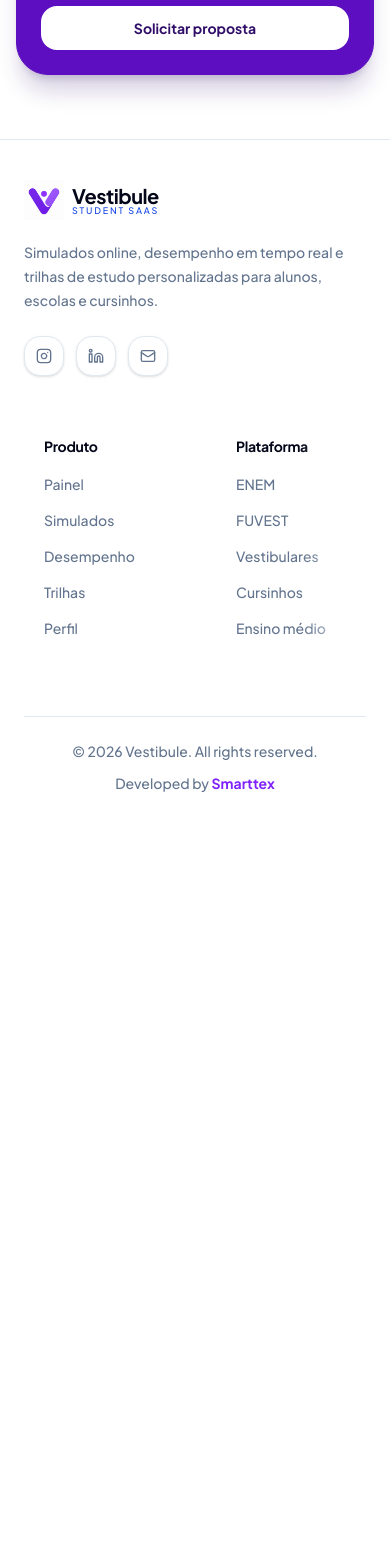
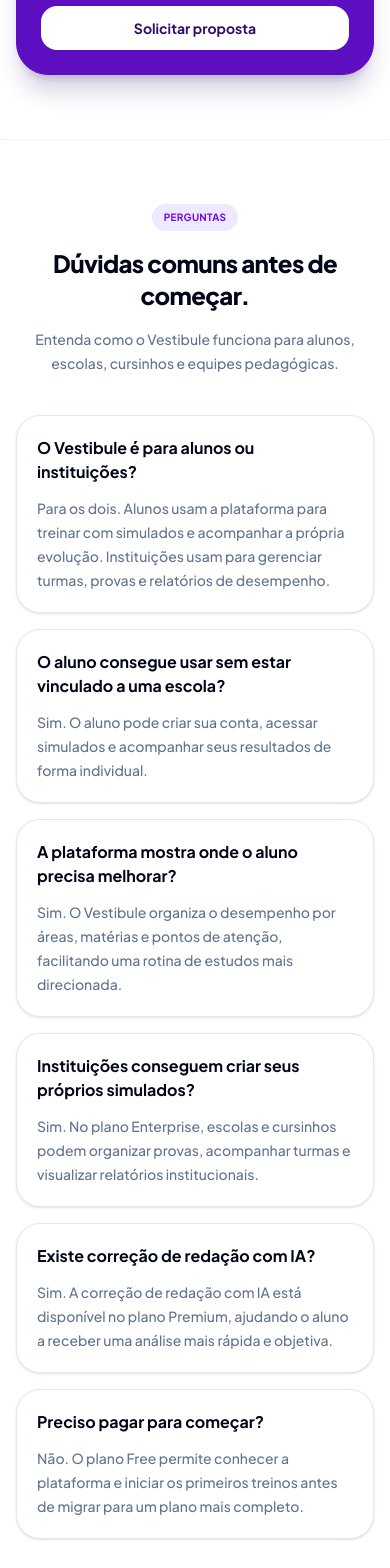
Before and after one commit to pbotelhodev/vestibule-v2, a React (Vite) app in the folder frontend/: page / in a window 390 px wide. Shown: the part 6000-7568 px from the top of the page. Before the commit the page ends 6833 px from the top, so only its background shows below. Built offline with nearby package versions, Linux system fonts and the light colour scheme.

Commit message:
Estilização de FAQs finalizada

```diff
--- a/frontend/src/components/Header.jsx
+++ b/frontend/src/components/Header.jsx
@@ -23,6 +23,10 @@
     label: "Planos",
     path: "#planos",
   },
+  {
+    label: "FAQs",
+    path: "#perguntas",
+  }
 ];
 
 const Header = () => {
@@ -74,7 +78,7 @@
               hover:text-violet-700 hover:shadow-md
             "
           >
-            <span className="relative z-10">Portal do aluno</span>
+            <span className="relative z-10">Acessar Portal</span>
 
             <span
               className="
@@ -157,7 +161,7 @@
                 hover:text-violet-700
               "
             >
-              <span className="relative z-10">Portal do aluno</span>
+              <span className="relative z-10">Acessar Portal</span>
 
               <span
                 className="
--- a/frontend/src/pages/LandingHome.jsx
+++ b/frontend/src/pages/LandingHome.jsx
@@ -9,6 +9,7 @@
 /* Services */
 import { recursos } from "../services/recursos";
 import { planos } from "../services/planos";
+import { faqs } from "../services/faqs";
 
 const LandingPage = () => {
   const markups =
@@ -361,6 +362,43 @@
             ))}
           </div>
         </section>
+        {/* Perguntas frequentes */}
+        <section
+          id="perguntas"
+          className="relative mx-auto max-w-7xl border-t border-dotted border-purple-100 px-4 py-16 sm:px-6 sm:py-20"
+        >
+          {/* Header */}
+          <div className="mx-auto flex max-w-2xl flex-col items-center gap-4 text-center">
+            <div className={markups}>Perguntas</div>
+
+            <h2 className="text-2xl font-extrabold tracking-tight text-slate-950 sm:text-3xl lg:text-4xl">
+              Dúvidas comuns antes de começar.
+            </h2>
+
+            <p className="max-w-xl text-sm leading-6 text-slate-500 sm:text-base">
+              Entenda como o Vestibule funciona para alunos, escolas, cursinhos
+              e equipes pedagógicas.
+            </p>
+          </div>
+
+          {/* Lista */}
+          <div className="mx-auto mt-10 grid max-w-5xl gap-4 lg:grid-cols-2">
+            {faqs.map((faq) => (
+              <div
+                key={faq.question}
+                className="rounded-3xl border border-slate-200 bg-white p-5 shadow-sm transition hover:-translate-y-1 hover:border-violet-200 hover:shadow-lg sm:p-6"
+              >
+                <h3 className="text-base font-bold text-slate-950">
+                  {faq.question}
+                </h3>
+
+                <p className="mt-3 text-sm leading-6 text-slate-500">
+                  {faq.answer}
+                </p>
+              </div>
+            ))}
+          </div>
+        </section>
       </main>
 
       <Footer />
--- /dev/null
+++ b/frontend/src/services/faqs.js
@@ -0,0 +1,32 @@
+export const faqs = [
+  {
+    question: "O Vestibule é para alunos ou instituições?",
+    answer:
+      "Para os dois. Alunos usam a plataforma para treinar com simulados e acompanhar a própria evolução. Instituições usam para gerenciar turmas, provas e relatórios de desempenho.",
+  },
+  {
+    question: "O aluno consegue usar sem estar vinculado a uma escola?",
+    answer:
+      "Sim. O aluno pode criar sua conta, acessar simulados e acompanhar seus resultados de forma individual.",
+  },
+  {
+    question: "A plataforma mostra onde o aluno precisa melhorar?",
+    answer:
+      "Sim. O Vestibule organiza o desempenho por áreas, matérias e pontos de atenção, facilitando uma rotina de estudos mais direcionada.",
+  },
+  {
+    question: "Instituições conseguem criar seus próprios simulados?",
+    answer:
+      "Sim. No plano Enterprise, escolas e cursinhos podem organizar provas, acompanhar turmas e visualizar relatórios institucionais.",
+  },
+  {
+    question: "Existe correção de redação com IA?",
+    answer:
+      "Sim. A correção de redação com IA está disponível no plano Premium, ajudando o aluno a receber uma análise mais rápida e objetiva.",
+  },
+  {
+    question: "Preciso pagar para começar?",
+    answer:
+      "Não. O plano Free permite conhecer a plataforma e iniciar os primeiros treinos antes de migrar para um plano mais completo.",
+  },
+];
```
